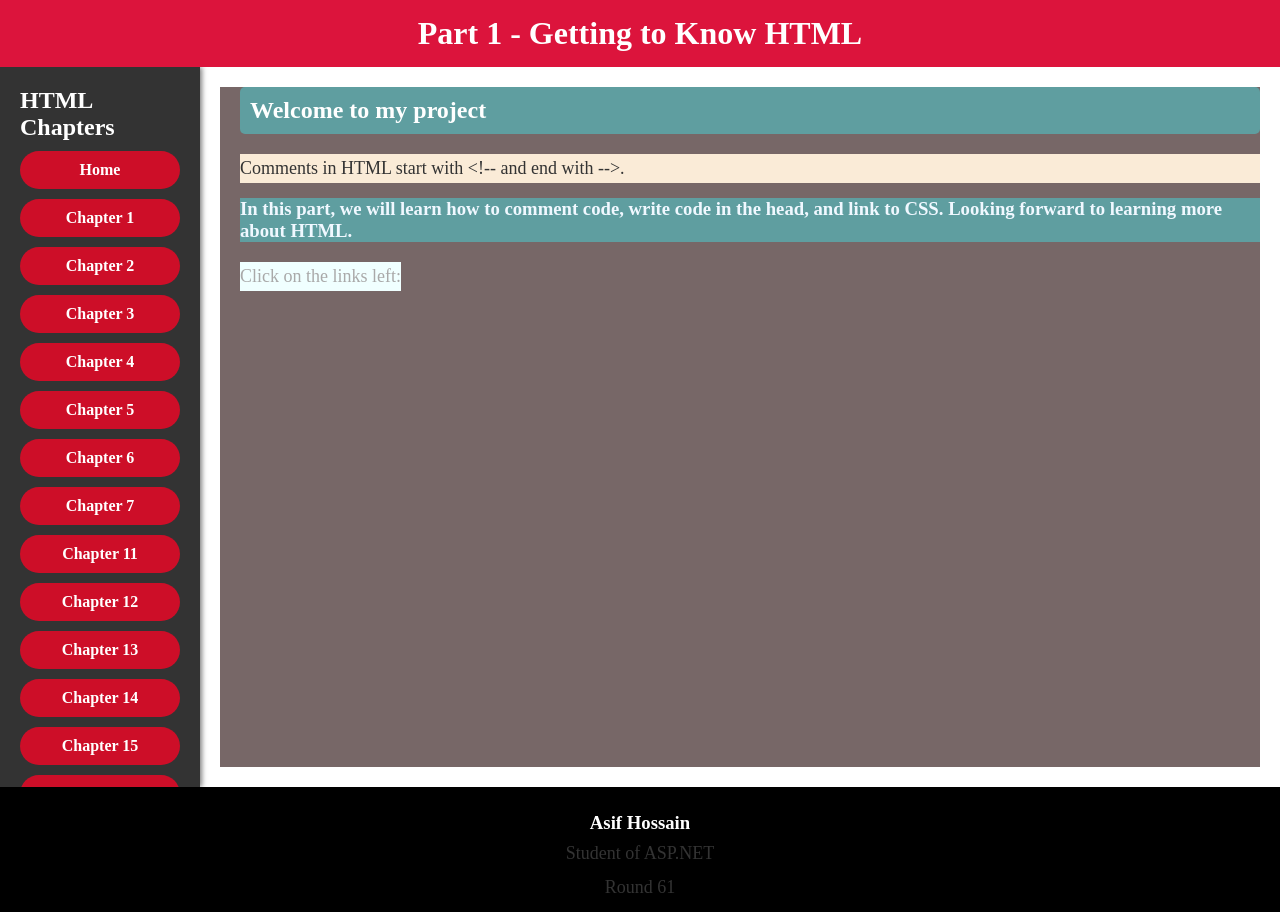
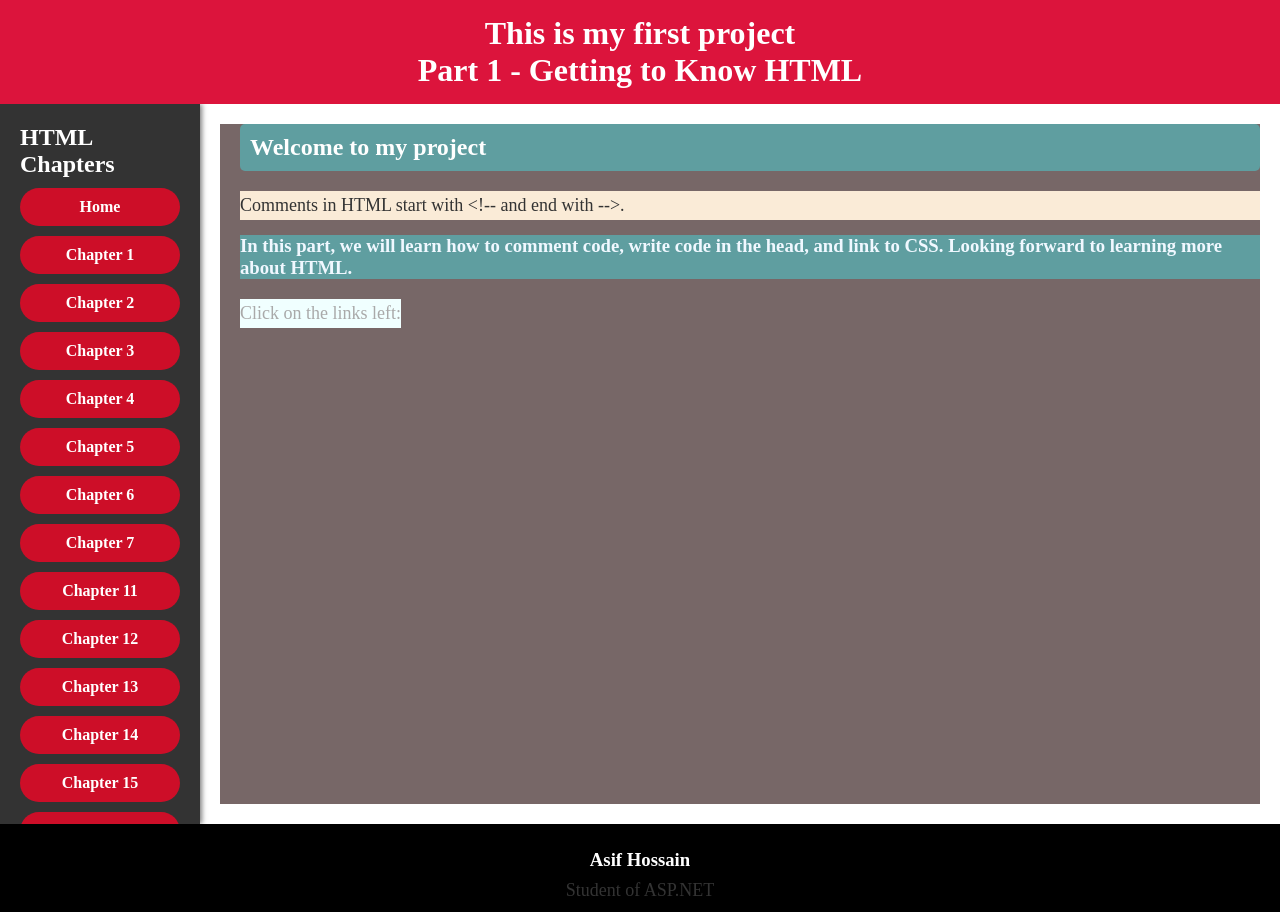
Before and after one commit to Fahimfoysal111/HTML-AND-CSS-PROJECT-ChapterBase, a plain HTML site: page Chapter1.html in a window 1280 px wide. Shown: the top 912 px of the page. Drawn offline with Linux system fonts and the light colour scheme.

Commit message:
Update Chapter1.html

```diff
--- a/Chapter1.html
+++ b/Chapter1.html
@@ -94,6 +94,7 @@
 </head>
 <body>
   <header>
+    <h1>This is my first project<h1>
     <h1>Part 1 - Getting to Know HTML</h1>
   </header>
 
```
